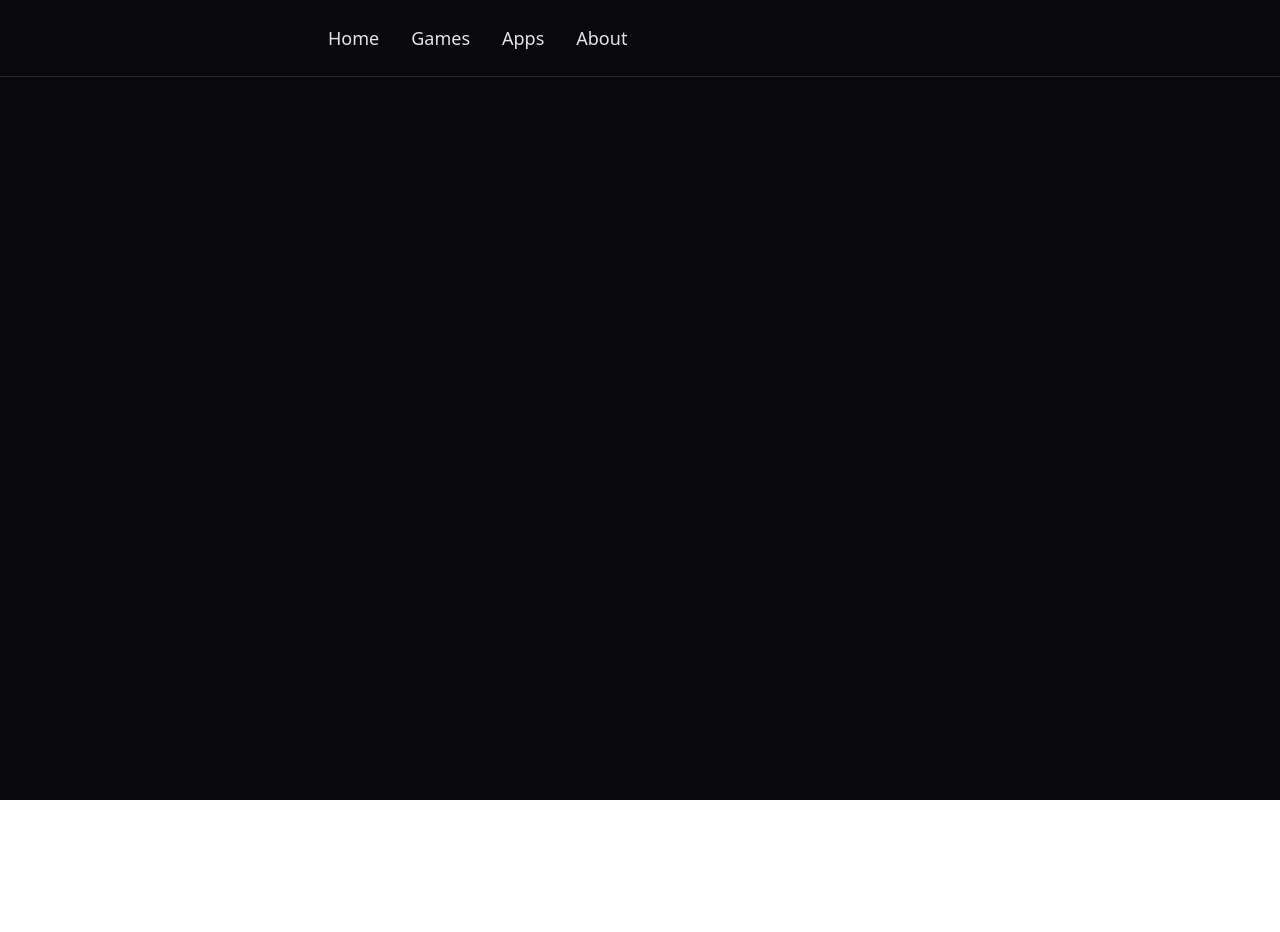
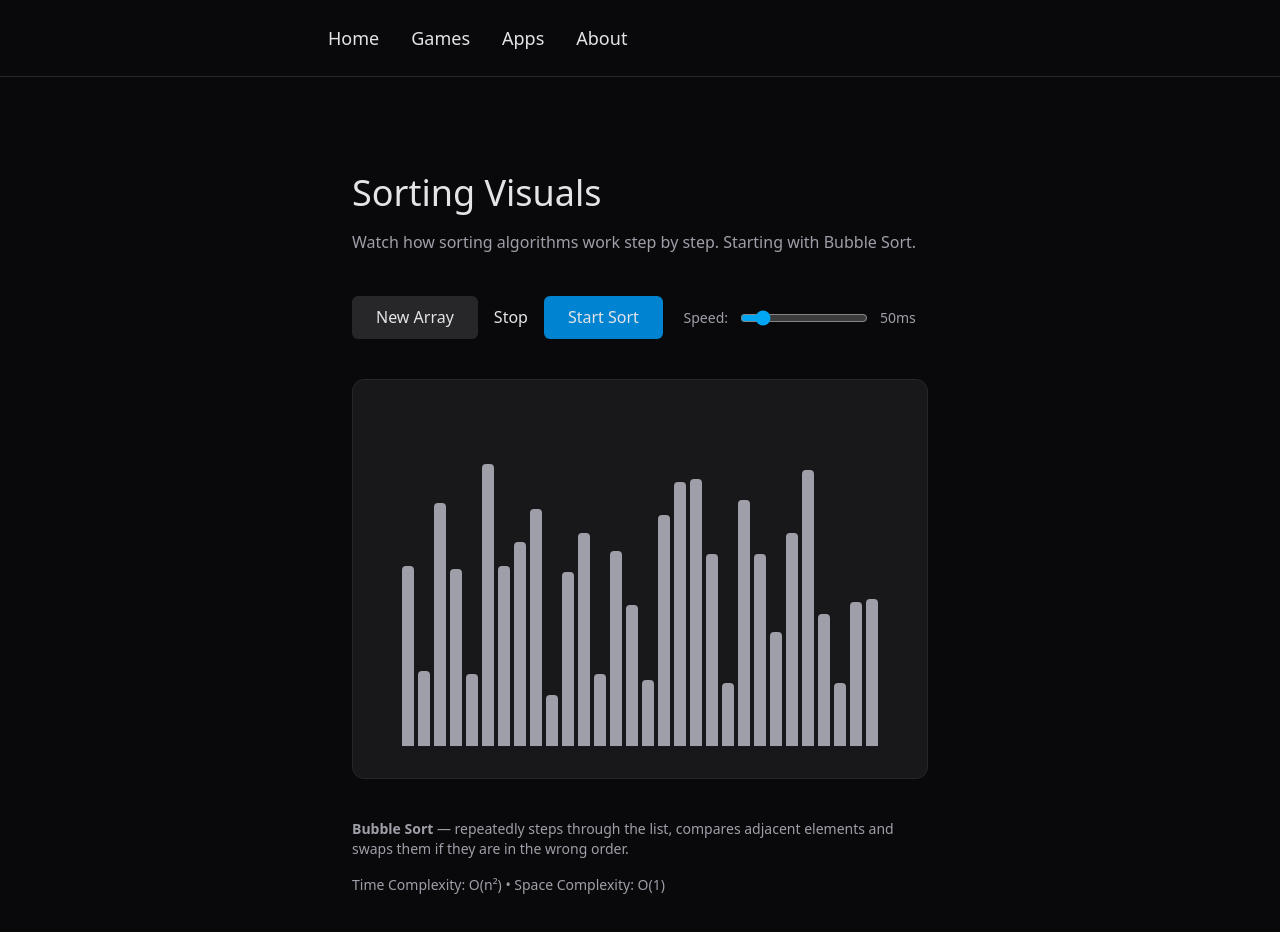
Before and after one commit to Anta-git/Anta-tools, a React (Vite) app: page /apps/sorting in a window 1280 px wide. Shown: the top 932 px of the page. Before the commit the page ends 800 px from the top, so only its background shows below. Built offline with nearby package versions, Linux system fonts and the light colour scheme.

Commit message:
Add sorting page and basic bubble sort example

```diff
--- a/src/App.tsx
+++ b/src/App.tsx
@@ -6,18 +6,20 @@ import Navbar from './components/Navbar';
 import Home from './pages/Home';
 import Games from './pages/Games';
 import Apps from './pages/Apps';
+import Sorting from './pages/Sorting';
 import About from './pages/About';
 
 function App() {
   return (
-    <div className="min-h-screen bg-zinc-950 text-zinc-200 font-light">
+    <div className="min-h-screen flex flex-col bg-zinc-950 text-zinc-200">
       <Navbar />
 
-      <main className="max-w-2xl mx-auto px-6 py-12 min-h-[calc(100vh-200px)]">
+      <main className="flex-1 max-w-2xl mx-auto px-6 py-12">
         <Routes>
           <Route path="/" element={<Home />} />
           <Route path="/games" element={<Games />} />
           <Route path="/apps" element={<Apps />} />
+          <Route path="/apps/sorting" element={<Sorting />} />
           <Route path="/about" element={<About />} />
         </Routes>
       </main>
--- /dev/null
+++ b/src/components/sorting/bubbleSort.ts
@@ -0,0 +1,86 @@
+// Each step describes the full state of the array at one moment in the animation.
+// The component reads these steps one-by-one and applies them to React state.
+export interface SortStep {
+  values: number[];        // The array values at this step (may have been swapped)
+  comparing: [number, number] | null;  // Indices currently being compared (highlighted red)
+  swapping:  [number, number] | null;  // Indices currently being swapped  (highlighted orange)
+  sorted: number[];        // Indices that are fully sorted (highlighted green)
+}
+
+/**
+ * Pure generator function for Bubble Sort.
+ *
+ * This function has zero knowledge of React — it just yields SortStep objects.
+ * The calling component decides how fast to consume them.
+ *
+ * @param initialValues - A snapshot of the bar values to sort (plain numbers, no Bar objects)
+ */
+export function* bubbleSortSteps(initialValues: number[]): Generator<SortStep> {
+  const values = [...initialValues]; // work on a copy, never mutate the input
+  const n = values.length;
+  const sorted: number[] = [];
+
+  for (let i = 0; i < n - 1; i++) {
+    for (let j = 0; j < n - i - 1; j++) {
+
+      // Step 1: Highlight the two bars being compared
+      yield {
+        values: [...values],
+        comparing: [j, j + 1],
+        swapping: null,
+        sorted: [...sorted],
+      };
+
+      if (values[j] > values[j + 1]) {
+        // Step 2: Signal that a swap is about to happen
+        yield {
+          values: [...values],
+          comparing: null,
+          swapping: [j, j + 1],
+          sorted: [...sorted],
+        };
+
+        // Perform the swap in our local array
+        [values[j], values[j + 1]] = [values[j + 1], values[j]];
+
+        // Step 3: Show the array after the swap
+        yield {
+          values: [...values],
+          comparing: null,
+          swapping: [j, j + 1],
+          sorted: [...sorted],
+        };
+      }
+
+      // Step 4: Clear highlights before moving to the next pair
+      yield {
+        values: [...values],
+        comparing: null,
+        swapping: null,
+        sorted: [...sorted],
+      };
+    }
+
+    // The element that just bubbled to the end is now in its final position
+    sorted.push(n - 1 - i);
+
+    // Step 5: Mark the newly sorted element green
+    yield {
+      values: [...values],
+      comparing: null,
+      swapping: null,
+      sorted: [...sorted],
+    };
+  }
+
+  // Mark the very first element sorted too (the loop stops at i < n-1)
+  sorted.push(0);
+
+  // Final step: everything is sorted
+  yield {
+    values: [...values],
+    comparing: null,
+    swapping: null,
+    sorted: [...sorted],
+  };
+}
--- a/src/pages/Apps.tsx
+++ b/src/pages/Apps.tsx
@@ -1,11 +1,34 @@
+import { Link } from 'react-router-dom';
+
 export default function Apps() {
   return (
     <div>
-      <h2 className="text-3xl mb-8">Apps & Tools</h2>
-      <p className="mb-8">Here are some small web utilities and mini-projects I've built.</p>
+      <h1 className="text-4xl font-light mb-6">Apps & Tools</h1>
+      <p className="text-zinc-400 mb-10">
+        Small interactive web tools and experiments I've built.
+      </p>
 
-      <div className="space-y-6 text-lg">
+      <div className="space-y-8 text-lg">
+        <div>
+          <Link
+            to="/apps/sorting"
+            className="text-sky-400 hover:text-sky-300 hover:underline transition-colors"
+          >
+            Sorting Visuals
+          </Link>
+          <p className="text-sm text-zinc-500 mt-1">
+            Interactive visualizations of sorting algorithms (Bubble Sort + more coming)
+          </p>
+        </div>
 
+        {/* Add more tools here later */}
+        {/*
+        <div>
+          <Link to="/apps/pathfinding" className="text-sky-400 hover:text-sky-300 hover:underline">
+            Pathfinding Visualizer
+          </Link>
+        </div>
+        */}
       </div>
     </div>
   );
--- /dev/null
+++ b/src/pages/Sorting.tsx
@@ -0,0 +1,172 @@
+import { useState, useRef, useEffect, useCallback } from "react";
+import { bubbleSortSteps } from "../components/sorting/bubbleSort";
+import type { SortStep } from "../components/sorting/bubbleSort";
+
+interface Bar {
+  value: number;
+  isComparing: boolean;
+  isSwapping: boolean;
+  isSorted: boolean;
+}
+
+export default function Sorting() {
+  const [bars, setBars] = useState<Bar[]>([]);
+  const [isSorting, setIsSorting] = useState(false);
+  const [speed, setSpeed] = useState(50); // ms between steps
+  const speedRef = useRef(speed);
+  const sortGenRef = useRef<Generator<SortStep> | null>(null);
+
+  useEffect(() => {
+    speedRef.current = speed;
+  }, [speed]);
+  const timeoutRef = useRef<ReturnType<typeof setTimeout> | null>(null);
+  const abortRef = useRef(false);
+
+  // Generate random array
+  const generateArray = useCallback(() => {
+    abortRef.current = true; // cancel any in-progress sort
+    setIsSorting(false);
+    const newBars: Bar[] = Array.from({ length: 30 }, () => ({
+      value: Math.floor(Math.random() * 300) + 50,
+      isComparing: false,
+      isSwapping: false,
+      isSorted: false,
+    }));
+    setBars(newBars);
+  }, []);
+
+  const startSort = async () => {
+    if (isSorting) return;
+    setIsSorting(true);
+    abortRef.current = false;
+
+    // Pass just the values (numbers), not the Bar objects
+    const gen = bubbleSortSteps(bars.map((b) => b.value));
+    sortGenRef.current = gen;
+
+    for (const step of gen) {
+      // abortRef is mutated externally (Stop button / generateArray) across the async boundary
+      // eslint-disable-next-line @typescript-eslint/no-unnecessary-condition
+      if (abortRef.current) break;
+
+      // Translate the SortStep back into Bar[] shape for display
+      setBars(
+        step.values.map((value, i) => ({
+          value,
+          isComparing: step.comparing?.includes(i) ?? false,
+          isSwapping: step.swapping?.includes(i) ?? false,
+          isSorted: step.sorted.includes(i),
+        })),
+      );
+
+      await new Promise((r) => setTimeout(r, speedRef.current));
+    }
+
+    setIsSorting(false);
+  };
+
+  // Cleanup timeouts on unmount
+  useEffect(() => {
+    return () => {
+      if (timeoutRef.current) clearTimeout(timeoutRef.current);
+    };
+  }, []);
+
+  // Generate initial array
+  useEffect(() => {
+    const t = setTimeout(generateArray, 0);
+    return () => {
+      clearTimeout(t);
+    };
+  }, []);
+
+  const barWidth = 12;
+  const maxHeight = 300;
+
+  return (
+    <div className="max-w-4xl mx-auto px-6 py-12">
+      <h1 className="text-4xl font-light mb-4">Sorting Visuals</h1>
+      <p className="text-zinc-400 mb-10">
+        Watch how sorting algorithms work step by step. Starting with Bubble
+        Sort.
+      </p>
+
+      {/* Controls */}
+      <div className="flex flex-wrap gap-4 mb-10 items-center">
+        <button
+          onClick={generateArray}
+          disabled={isSorting}
+          className="px-6 py-2 bg-zinc-800 hover:bg-zinc-700 rounded-md transition-colors disabled:opacity-50"
+        >
+          New Array
+        </button>
+        <button
+          onClick={() => {
+            abortRef.current = true;
+            setIsSorting(false);
+          }}
+        >
+          Stop
+        </button>
+        <button
+          onClick={() => {
+            void startSort();
+          }}
+          disabled={isSorting}
+          className="px-6 py-2 bg-sky-600 hover:bg-sky-500 rounded-md transition-colors disabled:opacity-50 font-medium"
+        >
+          {isSorting ? "Sorting..." : "Start Sort"}
+        </button>
+
+        <div className="flex items-center gap-3 ml-auto">
+          <label className="text-sm text-zinc-400">Speed:</label>
+          <input
+            type="range"
+            min="10"
+            max="300"
+            value={speed}
+            onChange={(e) => {
+              setSpeed(Number(e.target.value));
+            }}
+            className="w-32 accent-sky-500"
+          />
+          <span className="text-sm w-12 text-zinc-400">{speed}ms</span>
+        </div>
+      </div>
+
+      {/* Visualization Area */}
+      <div className="bg-zinc-900 border border-zinc-800 rounded-xl p-8 flex justify-center items-end min-h-100">
+        <div className="flex items-end gap-1" style={{ height: maxHeight }}>
+          {bars.map((bar, index) => {
+            const heightPercent = (bar.value / 350) * 100;
+            let color = "bg-zinc-400";
+
+            if (bar.isSorted) color = "bg-emerald-500";
+            else if (bar.isSwapping) color = "bg-orange-500";
+            else if (bar.isComparing) color = "bg-rose-500";
+
+            return (
+              <div
+                key={index}
+                className={`transition-all duration-75 rounded-t ${color}`}
+                style={{
+                  height: `${Math.round(heightPercent).toString()}%`,
+                  width: `${Math.round(barWidth).toString()}px`,
+                }}
+              />
+            );
+          })}
+        </div>
+      </div>
+
+      <div className="mt-10 text-sm text-zinc-400 max-w-2xl">
+        <p className="mb-4">
+          <strong>Bubble Sort</strong> — repeatedly steps through the list,
+          compares adjacent elements and swaps them if they are in the wrong
+          order.
+        </p>
+        <p>Time Complexity: O(n²) • Space Complexity: O(1)</p>
+      </div>
+    </div>
+  );
+}
```
